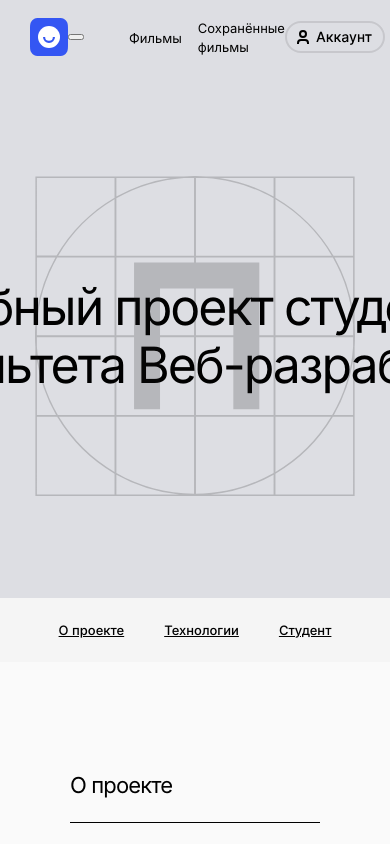
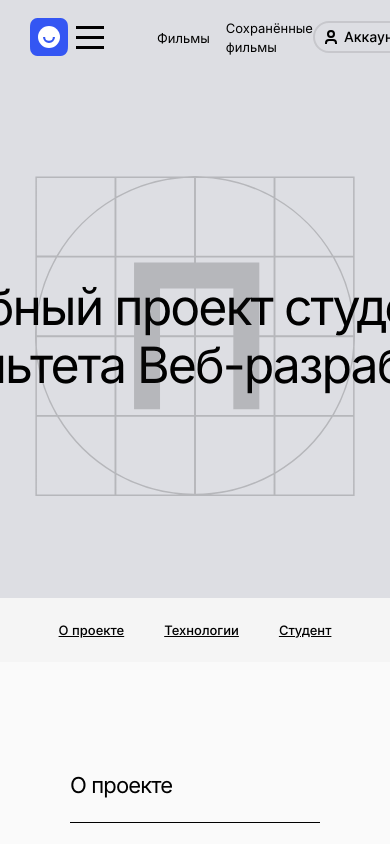
Before and after one commit to ShnaiderDanila/movies-explorer-frontend, a React (Create React App) app: page / in a window 390 px wide. Shown: the top 844 px of the page. Built offline with nearby package versions, Linux system fonts and the light colour scheme.

Commit message:
feat: Add adaptive css styles for burger menu and correct previous styles in ./src/components/Header/Header.css

```diff
--- a/src/components/Header/Header.css
+++ b/src/components/Header/Header.css
@@ -9,8 +9,64 @@
   background-color: transparent;
 }
 
+.header__burger-menu-button {
+  display: none;
+  padding: 0;
+  border: none;
+  min-width: 44px;
+  min-height: 44px;
+  background-color: transparent;
+  background-repeat: no-repeat;
+  background-size: cover;
+  background-position: center;
+  cursor: pointer;
+}
+
+.header__burger-menu-button_open {
+  background-image: url(../../images/burger-menu-icon.svg);
+}
+
+.header__burger-menu-button_close {
+  background-image: url(../../images/cross.svg);
+}
+
+/* Адаптив  */
+
 @media screen and (max-width: 768px) {
   .header {
-    padding: 18px 30px;
+    padding: 15px 30px;
+    justify-content: space-between;
+  }
+
+  .header-black-overlay {
+    padding-right: 16px;
+  }
+
+  .header-black-overlay::before {
+    content: '';
+    position: absolute;
+    width: 100%;
+    height: 100%;
+    top: 0;
+    left: 0;
+    z-index: 2;
+    background-color: rgba(0, 0, 0, 0.3);
+  }
+
+  .header__burger-menu-button {
+    display: block;
+    z-index: 4;
+  }
+
+  /* Класс для body. Запрет скролла страницы при открытом бургер-меню */
+  .no-scroll {
+    overflow: hidden;
+  }
+
+}
+
+@media screen and (max-width: 320px) {
+  .header {
+    padding: 15px 14px;
   }
 }
```
